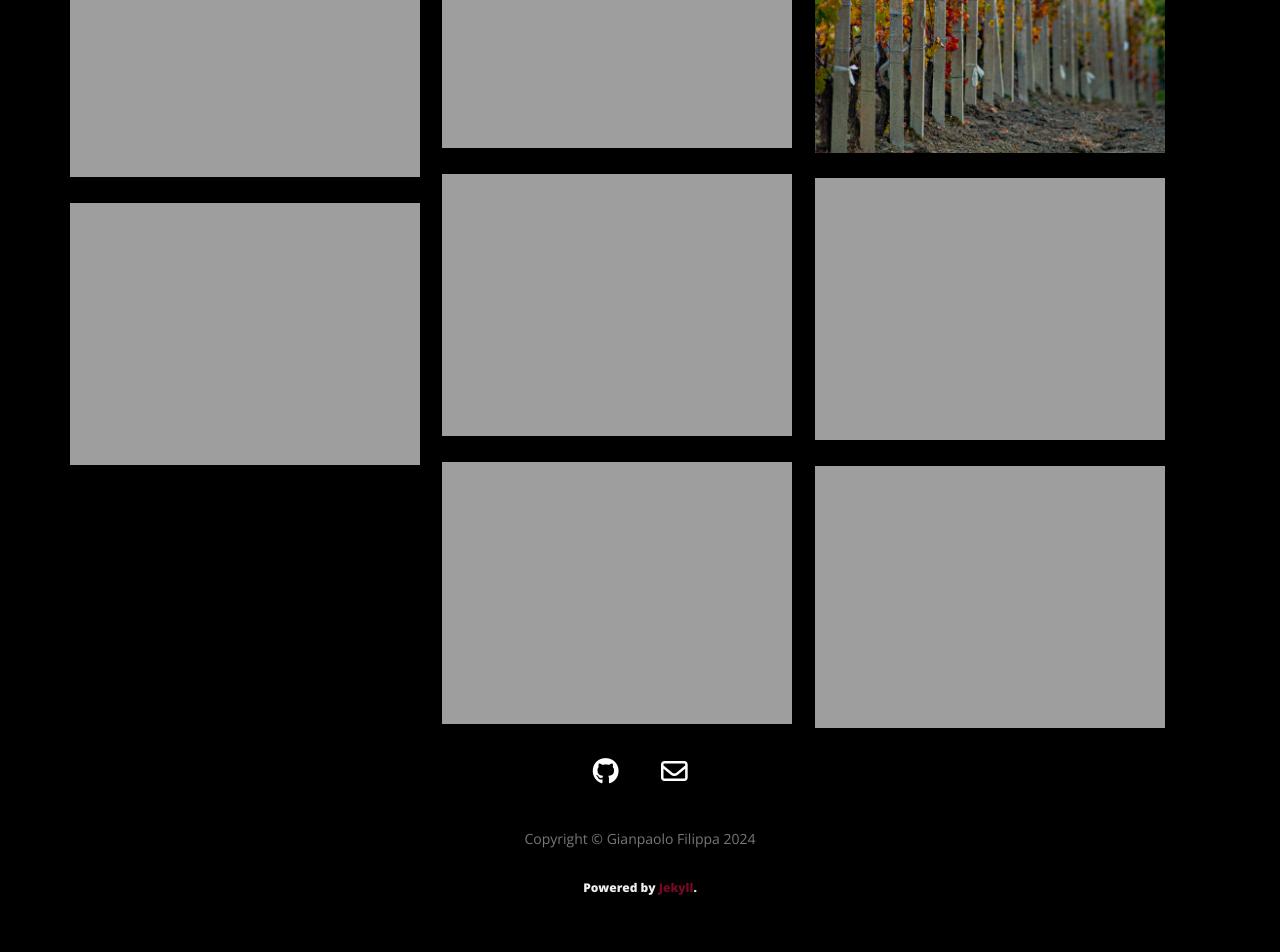
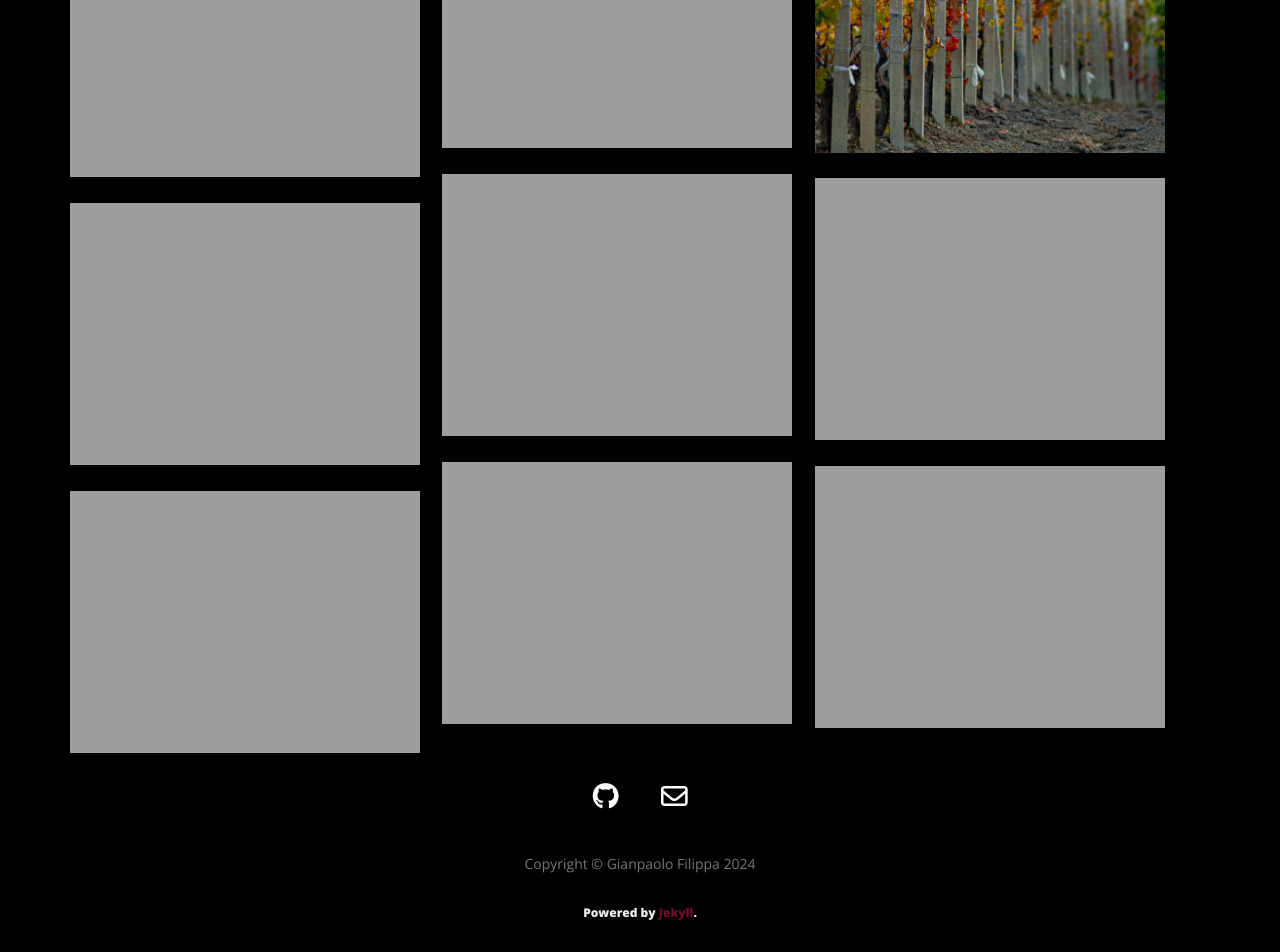
Before and after one commit to gianpaolof/gianpaolof.github.io, a Jekyll site: the page built from gallery/gallery09/index.html, in a window 1280 px wide. Shown: the part 898-1850 px from the top of the page. Built offline with Jekyll 4.4.1, drawn with Linux system fonts in a browser that asks for light colours; nearby versions of some CDN libraries; before the commit the page ends 1825 px from its top, so only the background shows below that.

Commit message:
Update index.html

```diff
--- a/gallery/gallery09/index.html
+++ b/gallery/gallery09/index.html
@@ -25,6 +25,8 @@ images:
  - image_path: /gallery/archive/g09/bg9.jpg
    copyright: © Gianpaolo Filippa
  - image_path: /gallery/archive/g09/bg10.jpg
+   copyright: © Gianpaolo Filippa
+ - image_path: /gallery/archive/g09/bg11.jpg
    copyright: © Gianpaolo Filippa
 ---
 
```
